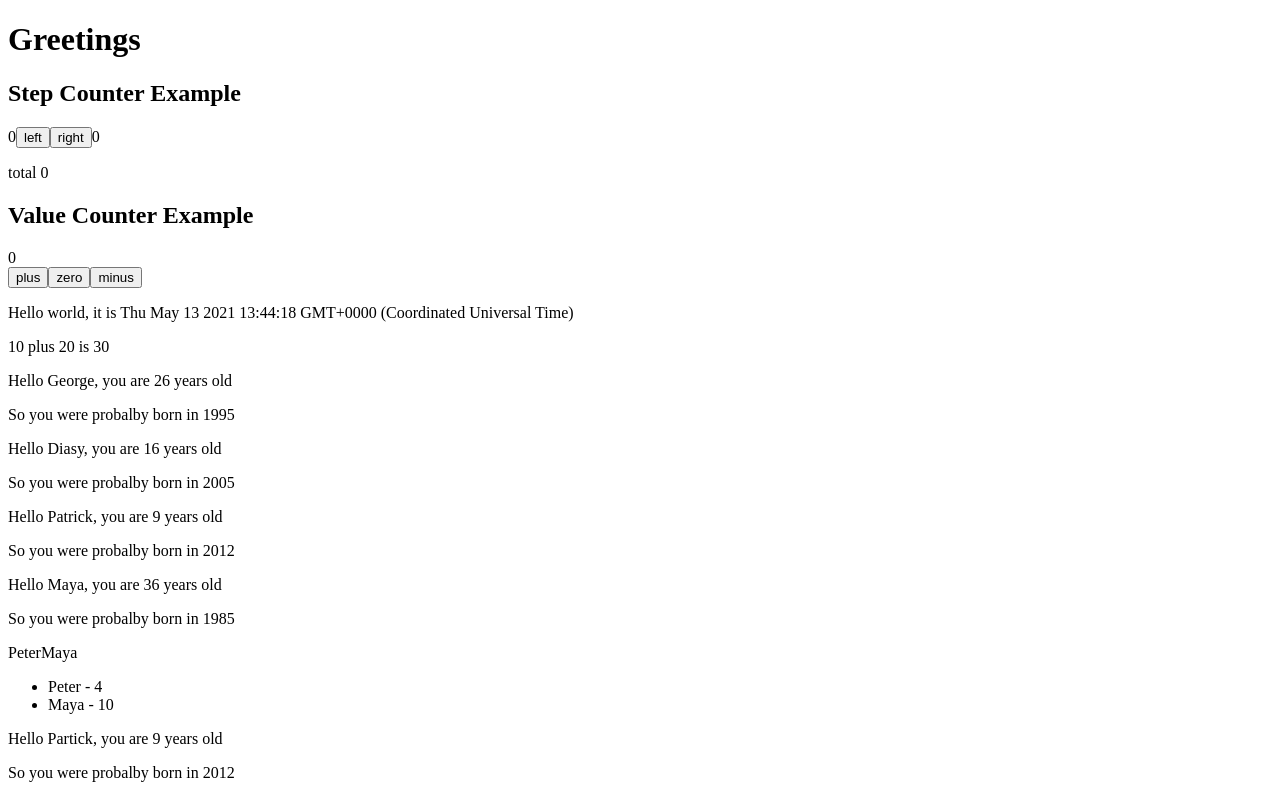
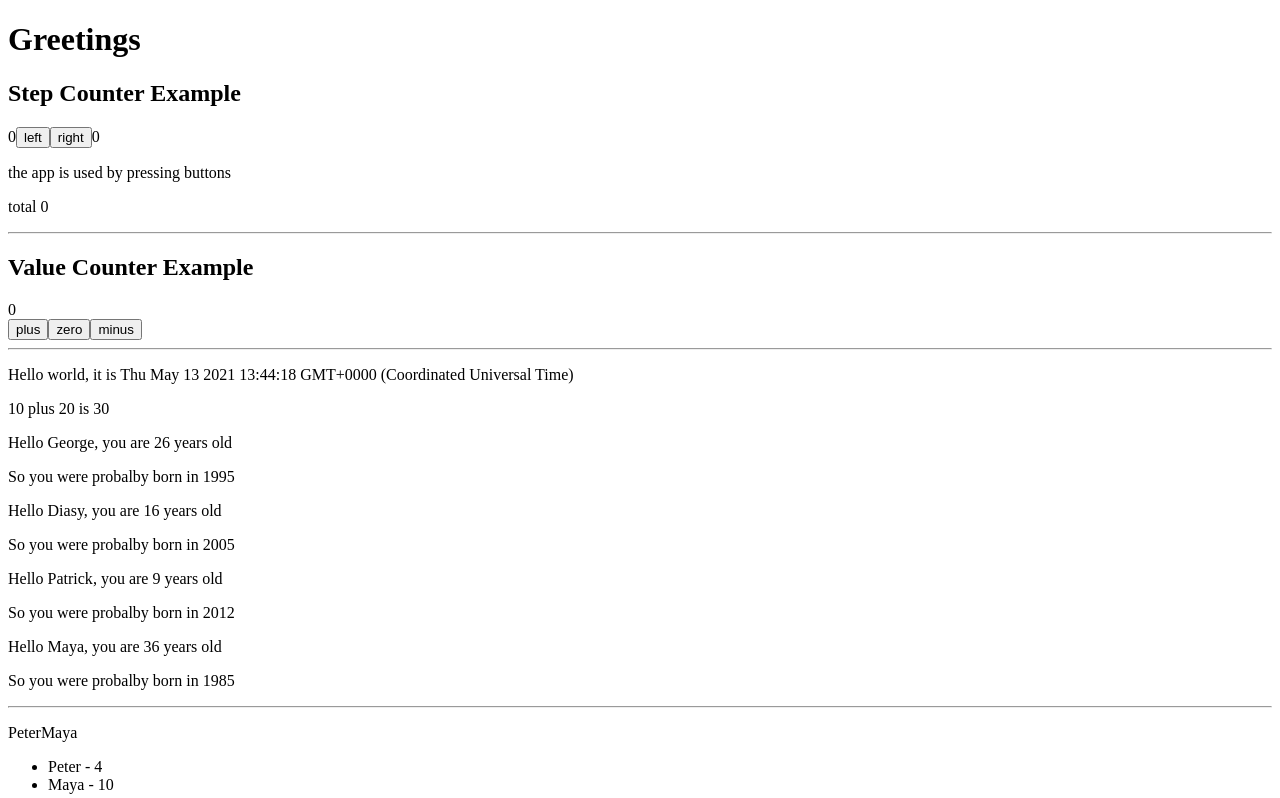
Before and after one commit to marekzelinka/part1, a React (Vite) app: page / in a window 1280 px wide. Shown: the top 798 px of the page. Built offline with nearby package versions, Linux system fonts and the light colour scheme.

Commit message:
conditional rendering

```diff
--- a/src/App.jsx
+++ b/src/App.jsx
@@ -13,14 +13,18 @@ function App() {
       </header>
       <main>
         <StepCounter />
+        <hr />
         <ValueCounter />
+        <hr />
         <Hello2 />
         <Hello name="George" age={26} />
         <Hello name="Diasy" age={16} />
         <Hello name={name} age={age} />
         <Hello name="Maya" age={26 + 10} />
+        <hr />
         <p>{friends}</p>
         <FriendList />
+        <hr />
         <Hello name="Partick" age={9} />
         <Hello name="Samo" age={4} />
         <Hello name="Matej" age={5} />
@@ -65,10 +69,18 @@ function StepCounter() {
         />
         {clicks.right}
       </div>
-      <p>{allClicks.join(' ')}</p>
+      <StepCounterHistory allClicks={allClicks} />
       <p>total {total}</p>
     </div>
   )
+}
+
+function StepCounterHistory({ allClicks }) {
+  if (!allClicks.length) {
+    return <p>the app is used by pressing buttons</p>
+  }
+
+  return <p>button press history: {allClicks.join(' ')}</p>
 }
 
 function ValueCounter() {
```
